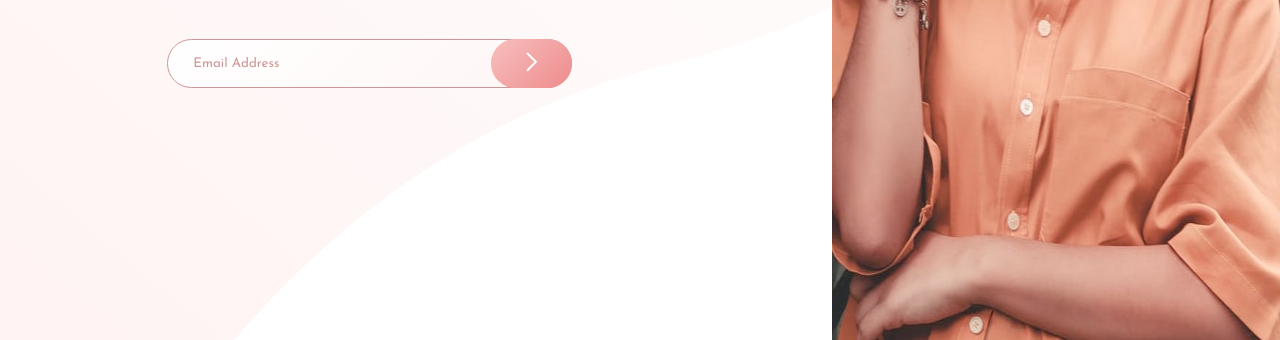
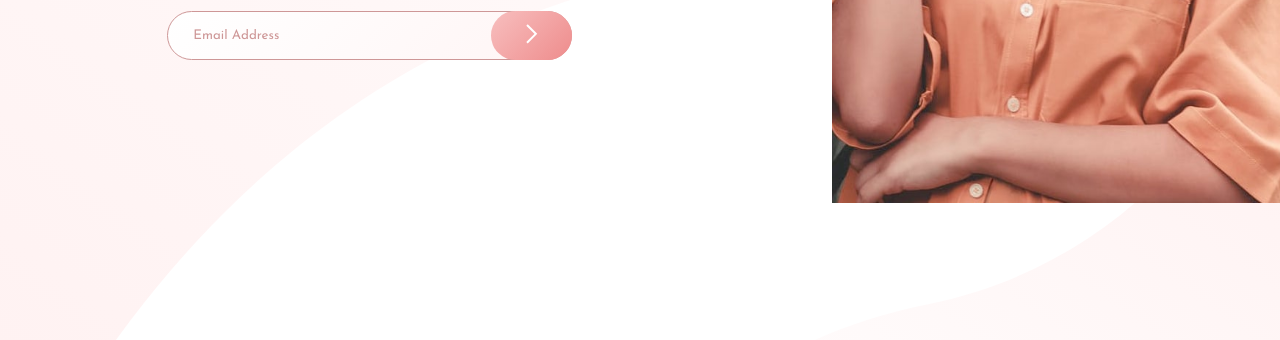
Before and after one commit to djbravo12/Frontend-Mentor-Base-Apparel-coming-soon-page, a plain HTML site: page index.html in a window 1280 px wide. Shown: the part 460-800 px from the top of the page. Drawn offline with nearby package versions, Linux system fonts and the light colour scheme.

Commit message:
Update style.css

```diff
--- a/style.css
+++ b/style.css
@@ -166,7 +166,7 @@ form {
   .model-image {
     grid-column: 2/2;
     grid-row: 1/3;
-    height: 100vh;
+    height: 41.43rem;
   }
 
   .picture {
```
